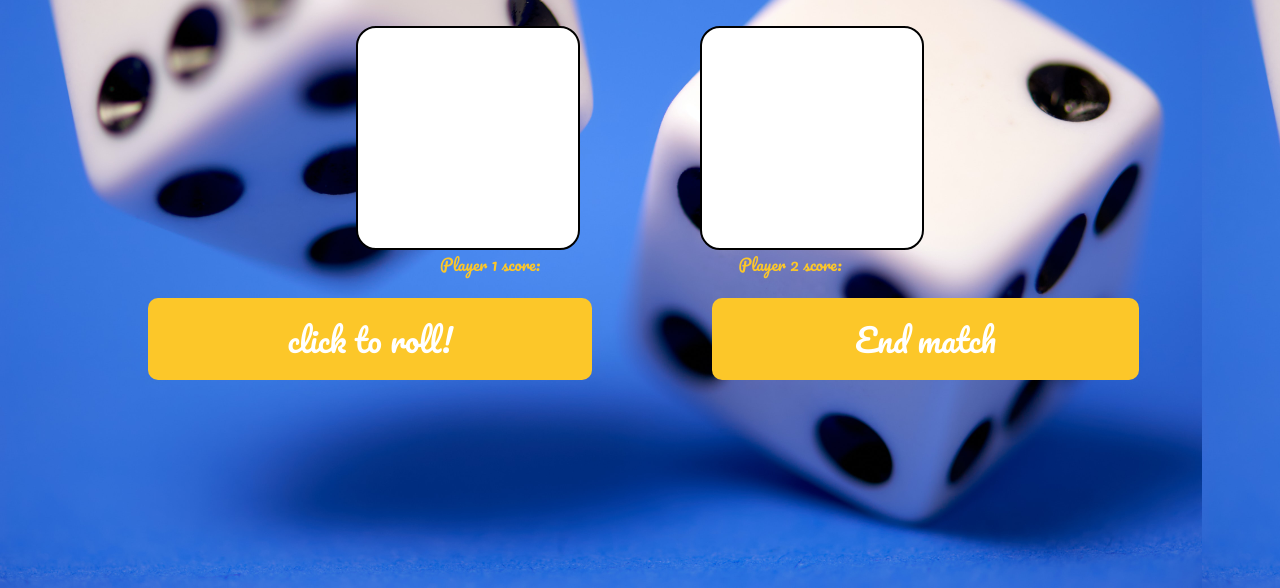
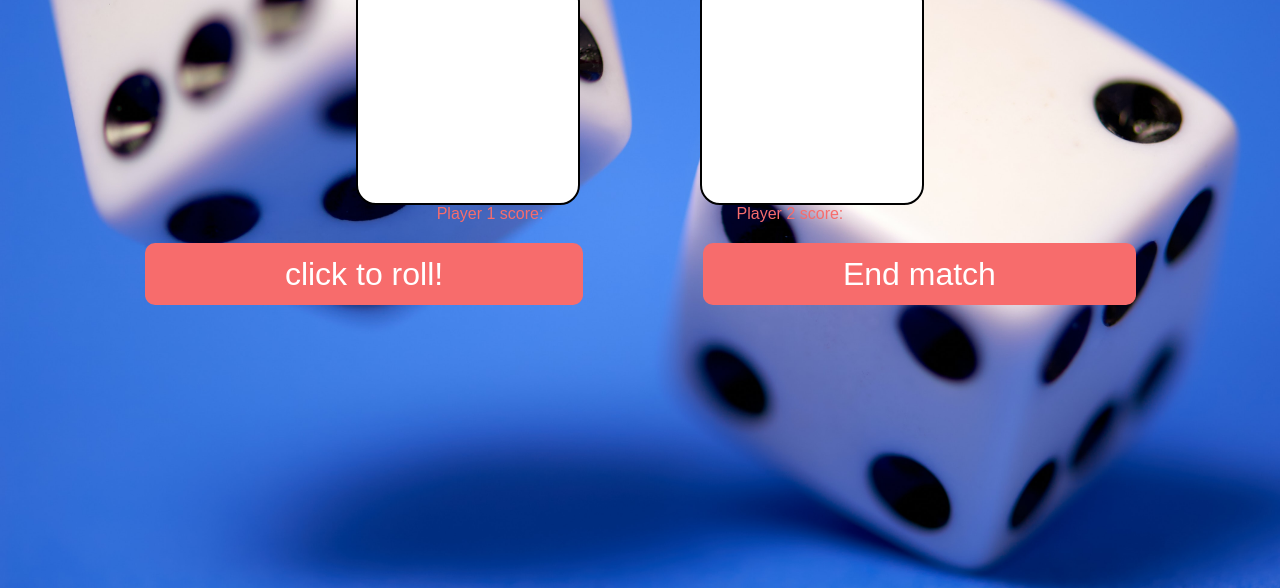
Before and after one commit to Mahmoud-Mohammed-Fathallah/roll-the-dice-game, a plain HTML site: page index.html in a window 1280 px wide. Shown: the part 212-800 px from the top of the page. Drawn offline with Linux system fonts and the light colour scheme.

Commit message:
Update style.css

```diff
--- a/style.css
+++ b/style.css
@@ -1,28 +1,29 @@
 body{
     background-image: url(images/two.jpg);
     background-attachment: fixed;
-    background-size: contain;
+    background-size: cover;
     text-align: center;
-    font-family: 'Pacifico', cursive;
-    color: #fcc729;
+    font-family: 'Changa', sans-serif;
+    color: #f76c6c;
 }
 .heading{
     margin-top: 5%;
     font-size: 4.5rem;
 }
 button{
-    background-color: #fcc729;
+    background-color: #f76c6c;
     padding: 2% 10%;
     border-style: none;
     border-radius: 10px;
-    font-family: 'Pacifico', cursive;
+    font-family: 'Changa', sans-serif;
     font-size: 2em;
     color: rgb(255, 255, 255);
     width: 70%;
     margin: 20px auto;
+    transition: .5s;
 }
 button:hover{
-    background-color: #d4a412;
+    background-color: #6a0f0f;
 }
 .grid-container{
     display: grid;
```
